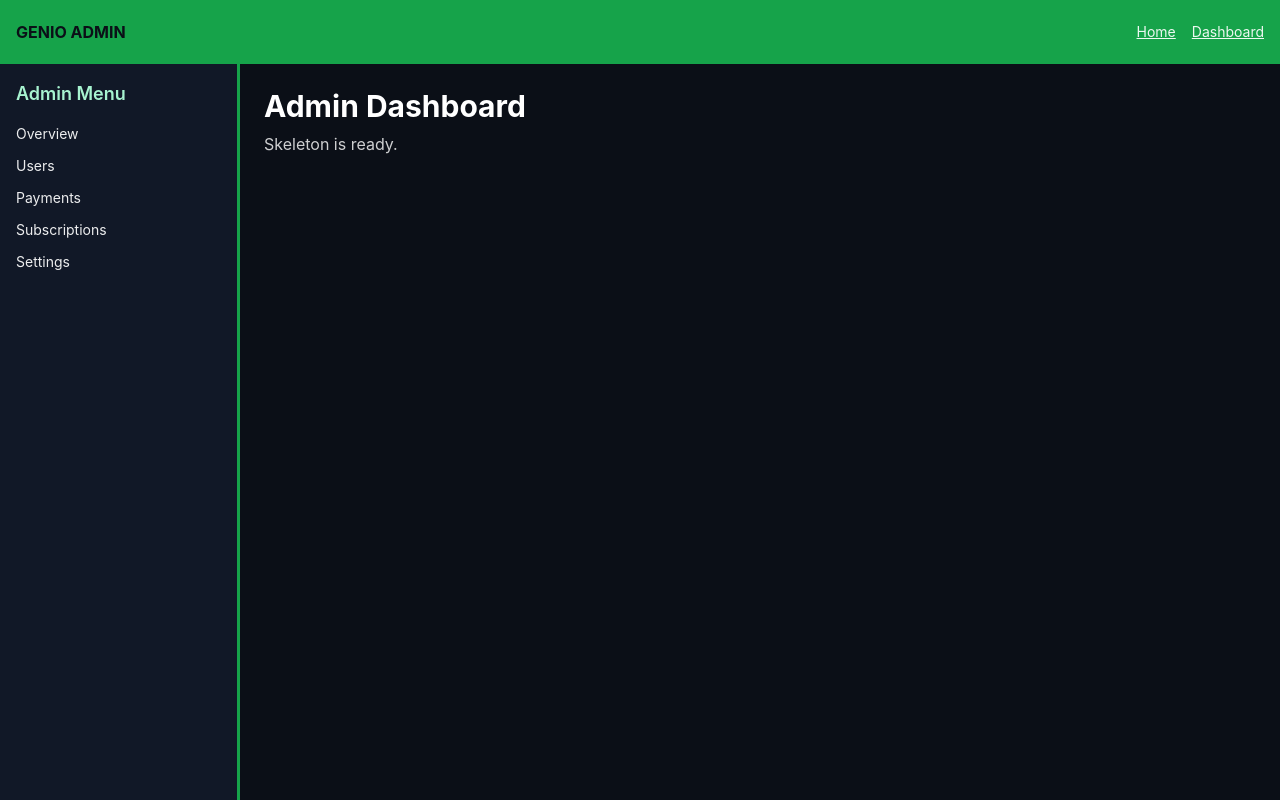
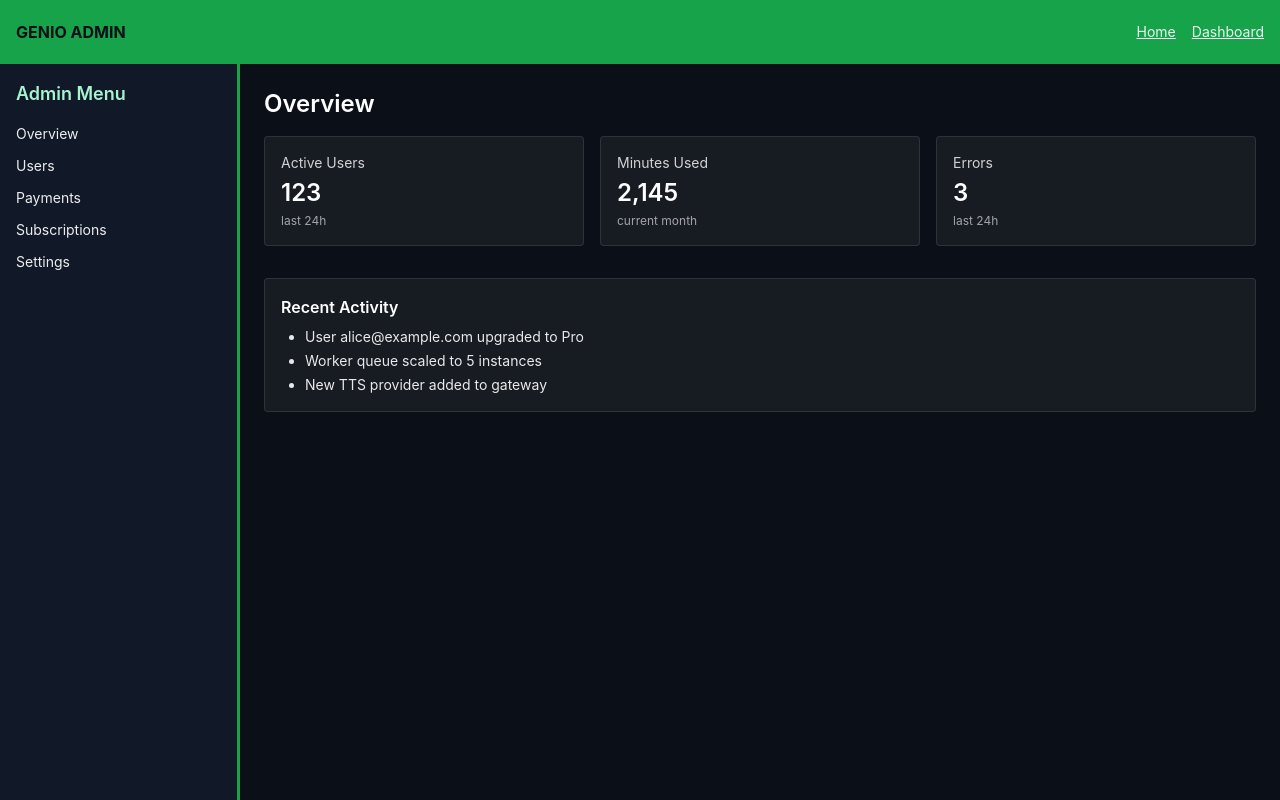
Before and after one commit to genio-ai/genio-os, a Next.js app: page /admin in a window 1280 px wide. Built offline with nearby package versions, Linux system fonts and the light colour scheme.

Commit message:
Update page.js

```diff
--- a/app/admin/page.js
+++ b/app/admin/page.js
@@ -1,10 +1,34 @@
 "use client";
+
+function StatCard({ title, value, hint }) {
+  return (
+    <div className="rounded border border-white/10 p-4 bg-white/5">
+      <div className="text-sm opacity-80">{title}</div>
+      <div className="text-2xl font-semibold mt-1">{value}</div>
+      {hint ? <div className="text-xs opacity-60 mt-1">{hint}</div> : null}
+    </div>
+  );
+}
 
 export default function AdminPage() {
   return (
     <div>
-      <h1 className="text-3xl font-bold mb-2">Admin Dashboard</h1>
-      <p className="opacity-80">Skeleton is ready.</p>
+      <h1 className="text-2xl font-semibold mb-4">Overview</h1>
+
+      <div className="grid gap-4 md:grid-cols-3">
+        <StatCard title="Active Users" value="123" hint="last 24h" />
+        <StatCard title="Minutes Used" value="2,145" hint="current month" />
+        <StatCard title="Errors" value="3" hint="last 24h" />
+      </div>
+
+      <div className="mt-8 rounded border border-white/10 p-4 bg-white/5">
+        <h2 className="font-semibold mb-2">Recent Activity</h2>
+        <ul className="text-sm list-disc ml-6 space-y-1 opacity-90">
+          <li>User alice@example.com upgraded to Pro</li>
+          <li>Worker queue scaled to 5 instances</li>
+          <li>New TTS provider added to gateway</li>
+        </ul>
+      </div>
     </div>
   );
 }
```
